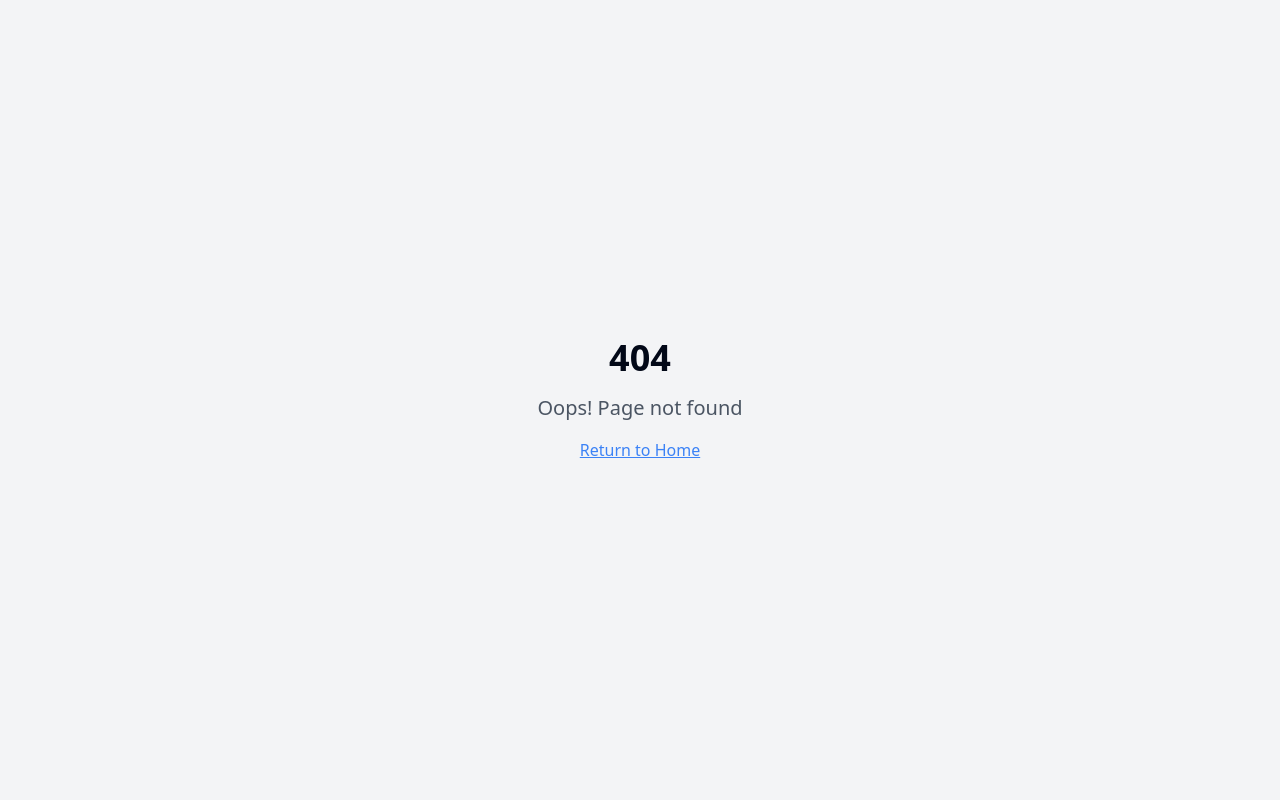
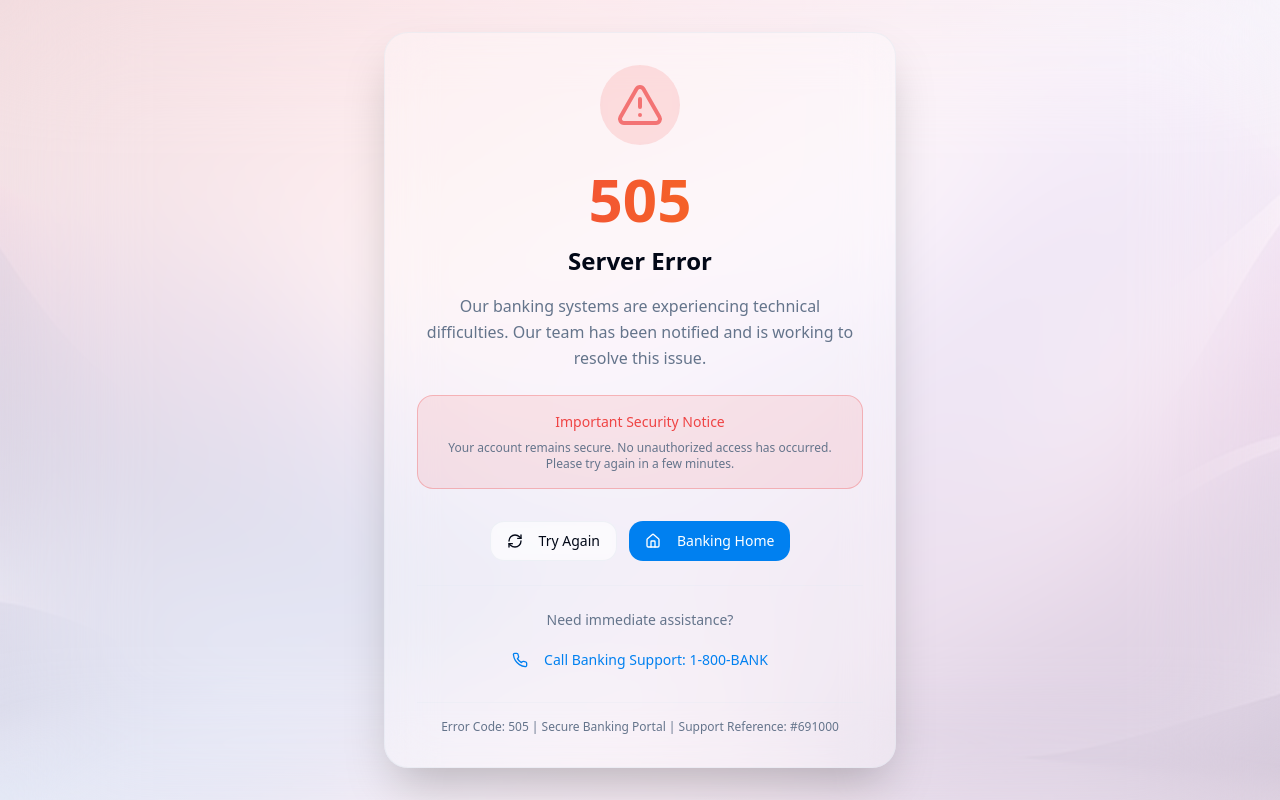
Before and after one commit to testsampath/glass-swap-login, a React (Vite) app: page /error in a window 1280 px wide. Before the commit this address had no page. Built offline with nearby package versions, Linux system fonts and the light colour scheme.

Commit message:
Add 404 and 505 pages
Creates new pages for 404 and 505 errors, and updates the App.tsx file to include routes for these pages.

```diff
--- a/src/App.tsx
+++ b/src/App.tsx
@@ -5,6 +5,7 @@ import { QueryClient, QueryClientProvider } from "@tanstack/react-query";
 import { BrowserRouter, Routes, Route } from "react-router-dom";
 import Index from "./pages/Index";
 import NotFound from "./pages/NotFound";
+import ServerError from "./pages/ServerError";
 
 const queryClient = new QueryClient();
 
@@ -16,6 +17,7 @@ const App = () => (
       <BrowserRouter>
         <Routes>
           <Route path="/" element={<Index />} />
+          <Route path="/error" element={<ServerError />} />
           {/* ADD ALL CUSTOM ROUTES ABOVE THE CATCH-ALL "*" ROUTE */}
           <Route path="*" element={<NotFound />} />
         </Routes>
--- a/src/pages/NotFound.tsx
+++ b/src/pages/NotFound.tsx
@@ -1,5 +1,7 @@
 import { useLocation } from "react-router-dom";
 import { useEffect } from "react";
+import { Button } from "@/components/ui/button";
+import { Shield, ArrowLeft, Home } from "lucide-react";
 
 const NotFound = () => {
   const location = useLocation();
@@ -12,13 +14,52 @@ const NotFound = () => {
   }, [location.pathname]);
 
   return (
-    <div className="min-h-screen flex items-center justify-center bg-gray-100">
-      <div className="text-center">
-        <h1 className="text-4xl font-bold mb-4">404</h1>
-        <p className="text-xl text-gray-600 mb-4">Oops! Page not found</p>
-        <a href="/" className="text-blue-500 hover:text-blue-700 underline">
-          Return to Home
-        </a>
+    <div className="min-h-screen flex items-center justify-center bg-gradient-to-br from-primary/20 via-background to-accent/20 relative overflow-hidden">
+      {/* Background blur effect */}
+      <div className="absolute inset-0 bg-[url('/src/assets/glass-bg.jpg')] bg-cover bg-center opacity-30"></div>
+      <div className="absolute inset-0 backdrop-blur-3xl"></div>
+
+      {/* Content */}
+      <div className="relative z-10 text-center p-8 bg-card/30 backdrop-blur-xl border border-border/50 rounded-3xl shadow-2xl max-w-md mx-4 animate-scale-in">
+        <div className="flex justify-center mb-6">
+          <div className="p-4 bg-destructive/20 rounded-full backdrop-blur-sm">
+            <Shield className="w-12 h-12 text-destructive" />
+          </div>
+        </div>
+
+        <h1 className="text-6xl font-bold mb-4 bg-gradient-to-r from-primary to-accent bg-clip-text text-transparent">
+          404
+        </h1>
+        <h2 className="text-2xl font-semibold mb-4 text-foreground">
+          Page Not Found
+        </h2>
+        <p className="text-muted-foreground mb-8 leading-relaxed">
+          The banking service you're looking for has been moved or is temporarily unavailable.
+          Please verify your URL or return to the main banking portal.
+        </p>
+
+        <div className="flex flex-col sm:flex-row gap-3 justify-center">
+          <Button
+            onClick={() => window.history.back()}
+            variant="outline"
+            className="backdrop-blur-sm bg-card/50 border-border/50 hover:bg-accent/20"
+          >
+            <ArrowLeft className="w-4 h-4 mr-2" />
+            Go Back
+          </Button>
+          <Button asChild>
+            <a href="/">
+              <Home className="w-4 h-4 mr-2" />
+              Banking Home
+            </a>
+          </Button>
+        </div>
+
+        <div className="mt-6 pt-6 border-t border-border/30">
+          <p className="text-xs text-muted-foreground">
+            Error Code: 404 | Secure Banking Portal
+          </p>
+        </div>
       </div>
     </div>
   );
--- /dev/null
+++ b/src/pages/ServerError.tsx
@@ -0,0 +1,90 @@
+import { useEffect } from "react";
+import { Button } from "@/components/ui/button";
+import { AlertTriangle, RefreshCw, Home, Phone } from "lucide-react";
+
+const ServerError = () => {
+  useEffect(() => {
+    console.error("505 Error: Internal server error occurred");
+  }, []);
+
+  const handleRefresh = () => {
+    window.location.reload();
+  };
+
+  return (
+    <div className="min-h-screen flex items-center justify-center bg-gradient-to-br from-destructive/20 via-background to-destructive/10 relative overflow-hidden">
+      {/* Background blur effect */}
+      <div className="absolute inset-0 bg-[url('/src/assets/glass-bg.jpg')] bg-cover bg-center opacity-20"></div>
+      <div className="absolute inset-0 backdrop-blur-3xl"></div>
+
+      {/* Content */}
+      <div className="relative z-10 text-center p-8 bg-card/30 backdrop-blur-xl border border-border/50 rounded-3xl shadow-2xl max-w-lg mx-4 animate-scale-in">
+        <div className="flex justify-center mb-6">
+          <div className="p-4 bg-destructive/20 rounded-full backdrop-blur-sm animate-pulse">
+            <AlertTriangle className="w-12 h-12 text-destructive" />
+          </div>
+        </div>
+
+        <h1 className="text-6xl font-bold mb-4 bg-gradient-to-r from-destructive to-orange-500 bg-clip-text text-transparent">
+          505
+        </h1>
+        <h2 className="text-2xl font-semibold mb-4 text-foreground">
+          Server Error
+        </h2>
+        <p className="text-muted-foreground mb-6 leading-relaxed">
+          Our banking systems are experiencing technical difficulties.
+          Our team has been notified and is working to resolve this issue.
+        </p>
+
+        <div className="bg-destructive/10 border border-destructive/30 rounded-lg p-4 mb-8">
+          <p className="text-sm text-destructive font-medium mb-2">
+            Important Security Notice
+          </p>
+          <p className="text-xs text-muted-foreground">
+            Your account remains secure. No unauthorized access has occurred.
+            Please try again in a few minutes.
+          </p>
+        </div>
+
+        <div className="flex flex-col sm:flex-row gap-3 justify-center mb-6">
+          <Button
+            onClick={handleRefresh}
+            variant="outline"
+            className="backdrop-blur-sm bg-card/50 border-border/50 hover:bg-accent/20"
+          >
+            <RefreshCw className="w-4 h-4 mr-2" />
+            Try Again
+          </Button>
+          <Button asChild>
+            <a href="/">
+              <Home className="w-4 h-4 mr-2" />
+              Banking Home
+            </a>
+          </Button>
+        </div>
+
+        <div className="border-t border-border/30 pt-6">
+          <p className="text-sm text-muted-foreground mb-3">
+            Need immediate assistance?
+          </p>
+          <Button
+            variant="ghost"
+            size="sm"
+            className="text-primary hover:text-primary/80"
+          >
+            <Phone className="w-4 h-4 mr-2" />
+            Call Banking Support: 1-800-BANK
+          </Button>
+        </div>
+
+        <div className="mt-6 pt-4 border-t border-border/30">
+          <p className="text-xs text-muted-foreground">
+            Error Code: 505 | Secure Banking Portal | Support Reference: #{Date.now().toString().slice(-6)}
+          </p>
+        </div>
+      </div>
+    </div>
+  );
+};
+
+export default ServerError;
```
